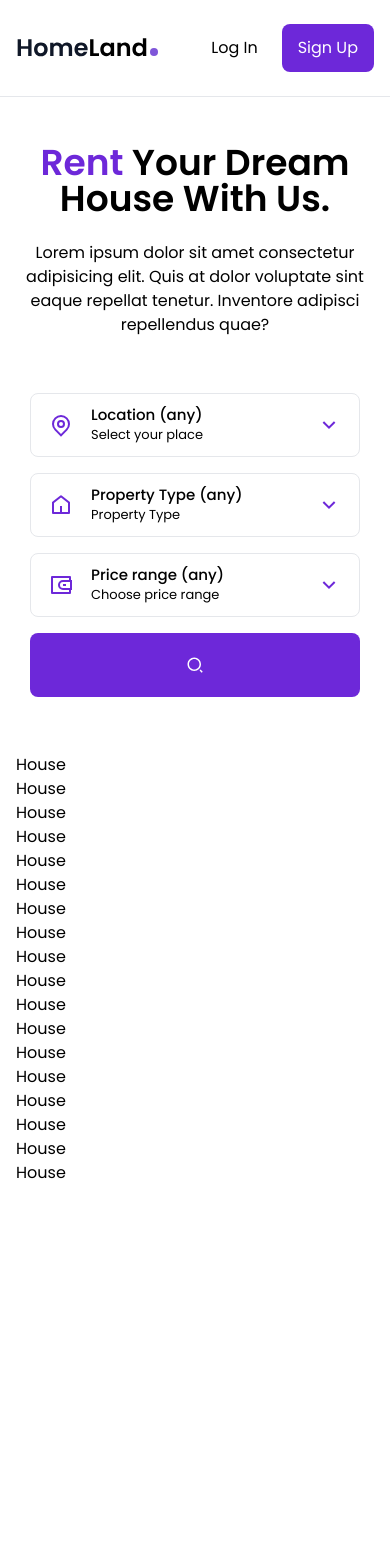
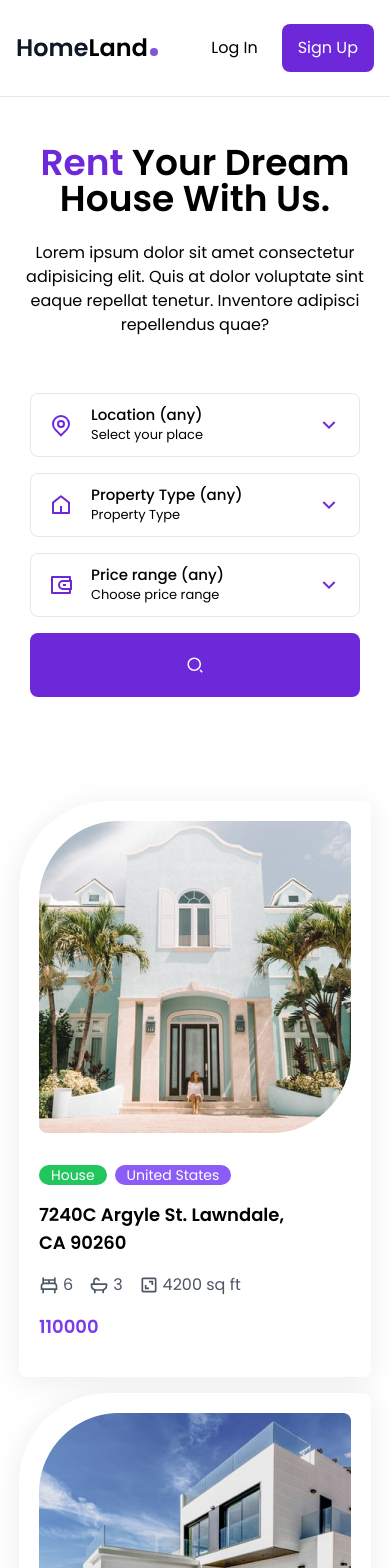
Before and after one commit to ArfinHasib/Real-Estate-Website, a React (Create React App) app: page / in a window 390 px wide. Shown: the top 1568 px of the page. Built offline with nearby package versions, Linux system fonts and the light colour scheme.

Commit message:
Updating House context with the filter ability

```diff
--- a/src/components/CountryDropdown.js
+++ b/src/components/CountryDropdown.js
@@ -11,8 +11,6 @@
 
 const CountryDropdown = () => {
    const { country, setCountry, countries } = useContext(HouseContext);
-
-   console.log(countries);
 
    const [isOpen, setIsOpen] = useState(false);
 
--- a/src/components/House.js
+++ b/src/components/House.js
@@ -1,7 +1,57 @@
 import React from 'react';
 
-const House = () => {
-  return <div>House</div>;
+// import icons
+import { BiBed, BiBath, BiArea } from 'react-icons/bi';
+
+const House = ({ house }) => {
+   const {
+      image,
+      type,
+      country,
+      address,
+      bedrooms,
+      bathrooms,
+      surface,
+      price,
+   } = house;
+
+   return (
+      <div className='bg-white shadow-1 p-5 rounded-lg rounded-tl-[90px] w-full max-w-[352px] mx-auto cursor-pointer hover:shadow-2xl transition'>
+         <img src={image} className='mb-8' alt='' />
+         <div className='mb-4 flex gap-x-2 text-sm'>
+            <div className='bg-green-500 rounded-full text-white px-3'>
+               {type}
+            </div>
+            <div className='bg-violet-500 rounded-full text-white px-3'>
+               {country}
+            </div>
+         </div>
+         <div className='text-lg font-semibold max-w-[260px]'>{address}</div>
+         <div className='flex gap-x-4 my-4'>
+            <div className='flex items-center text-gray-600 gap-1'>
+               <div className='text-[20px]'>
+                  <BiBed />
+               </div>
+               <div>{bedrooms}</div>
+            </div>
+            <div className='flex items-center text-gray-600 gap-1'>
+               <div className='text-[20px]'>
+                  <BiBath />
+               </div>
+               <div>{bathrooms}</div>
+            </div>
+            <div className='flex items-center text-gray-600 gap-1'>
+               <div className='text-[20px]'>
+                  <BiArea />
+               </div>
+               <div>{surface}</div>
+            </div>
+         </div>
+         <div className='text-lg font-semibold text-violet-600 mb-4'>
+            {price}
+         </div>
+      </div>
+   );
 };
 
 export default House;
--- a/src/components/HouseContext.js
+++ b/src/components/HouseContext.js
@@ -38,7 +38,78 @@
    }, []);
 
    const handleClick = () => {
-      console.log('Clicked');
+      // set loading
+      setLoading(true);
+
+      // create a function that checks if the string includes '(any)'
+      const isDefault = (str) => {
+         return str.split(' ').includes('(any)');
+      };
+
+      // get first value of price and parse it to number
+      const minPrice = parseInt(price.split(' ')[0]);
+      // get second value of price which is the maximum price & parse it to numbers
+      const maxPrice = parseInt(price.split(' ')[2]);
+
+      const newHouses = housesData.filter((house) => {
+         const housePrice = parseInt(house.price);
+
+         // if all values are selected
+         if (
+            house.country === country &&
+            house.type === property &&
+            housePrice >= minPrice &&
+            housePrice <= maxPrice
+         ) {
+            return house;
+         }
+         // if all values are default
+         if (isDefault(country) && isDefault(property) && isDefault(price)) {
+            return house;
+         }
+
+         // if country is not default
+         if (!isDefault(country) && isDefault(property) && isDefault(price)) {
+            return house.country === country;
+         }
+
+         // if property is not default
+         if (!isDefault(property) && isDefault(country) && isDefault(price)) {
+            return house.type === property;
+         }
+
+         // if price is not default
+         if (!isDefault(price) && isDefault(country) && isDefault(property)) {
+            if (housePrice >= minPrice && housePrice <= maxPrice) {
+               return house;
+            }
+         }
+
+         // if country & property is not default
+         if (!isDefault(country) && !isDefault(property) && isDefault(price)) {
+            return house.country === country && house.type === property;
+         }
+
+         // if country and price is not default
+         if (!isDefault(country) && isDefault(property) && !isDefault(price)) {
+            if (housePrice >= minPrice && housePrice <= maxPrice) {
+               return house.country === country;
+            }
+         }
+
+         // property and price is not default
+         if (!isDefault(country) && !isDefault(property) && !isDefault(price)) {
+            if (housePrice >= minPrice && housePrice <= maxPrice) {
+               return house.type === property;
+            }
+         }
+      });
+
+      setTimeout(() => {
+         return newHouses.length < 1 ? setHouses([]) : setHouses(newHouses);
+         // eslint-disable-next-line
+         setLoading(false);
+      }, 1000);
    };
 
    return (
--- a/src/components/HouseList.js
+++ b/src/components/HouseList.js
@@ -15,11 +15,10 @@
 const HouseList = () => {
    const { houses, loading } = useContext(HouseContext);
 
-   console.log(houses);
    return (
-      <section className='mb-20'>
+      <section className='mb-20 mt-20'>
          <div className='container mx-auto'>
-            <div>
+            <div className='grid md:grid-cols-2 lg:grid-cols-3 gap-4 lg:gap-14'>
                {houses.map((house, index) => {
                   return (
                      <Link
```
